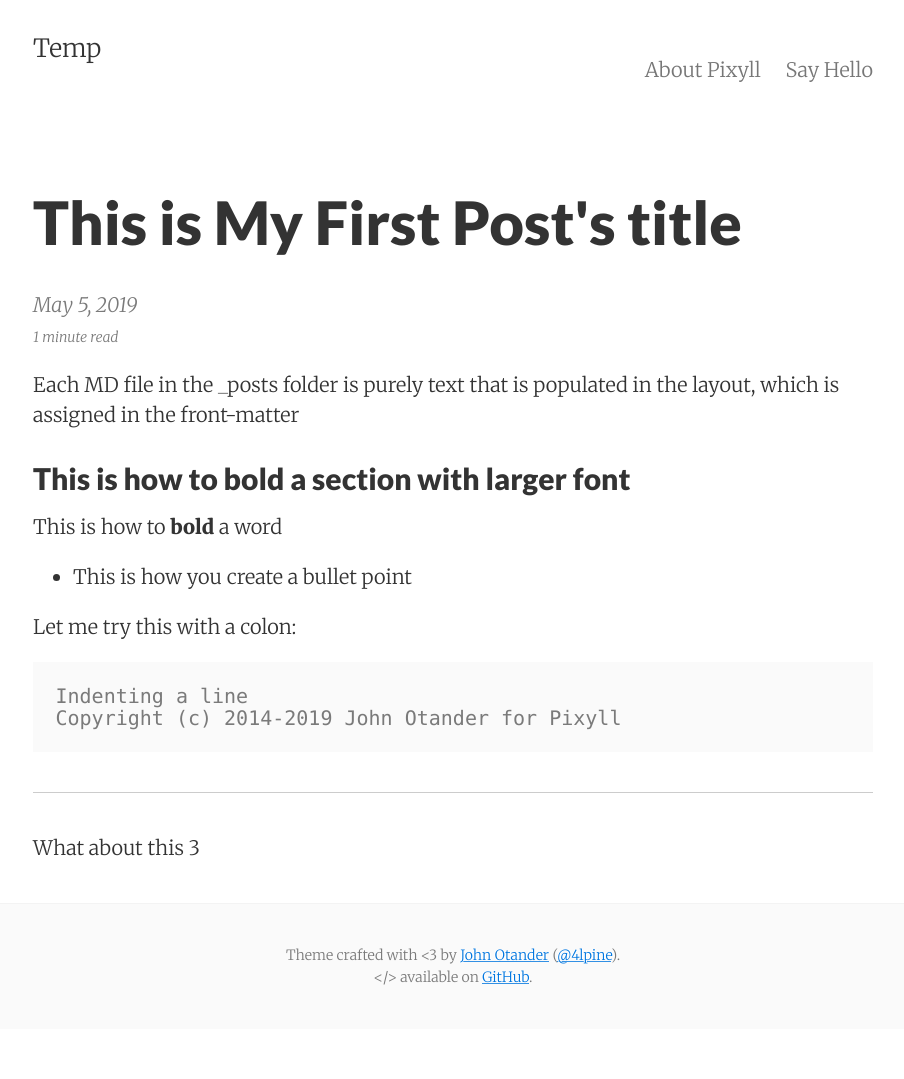
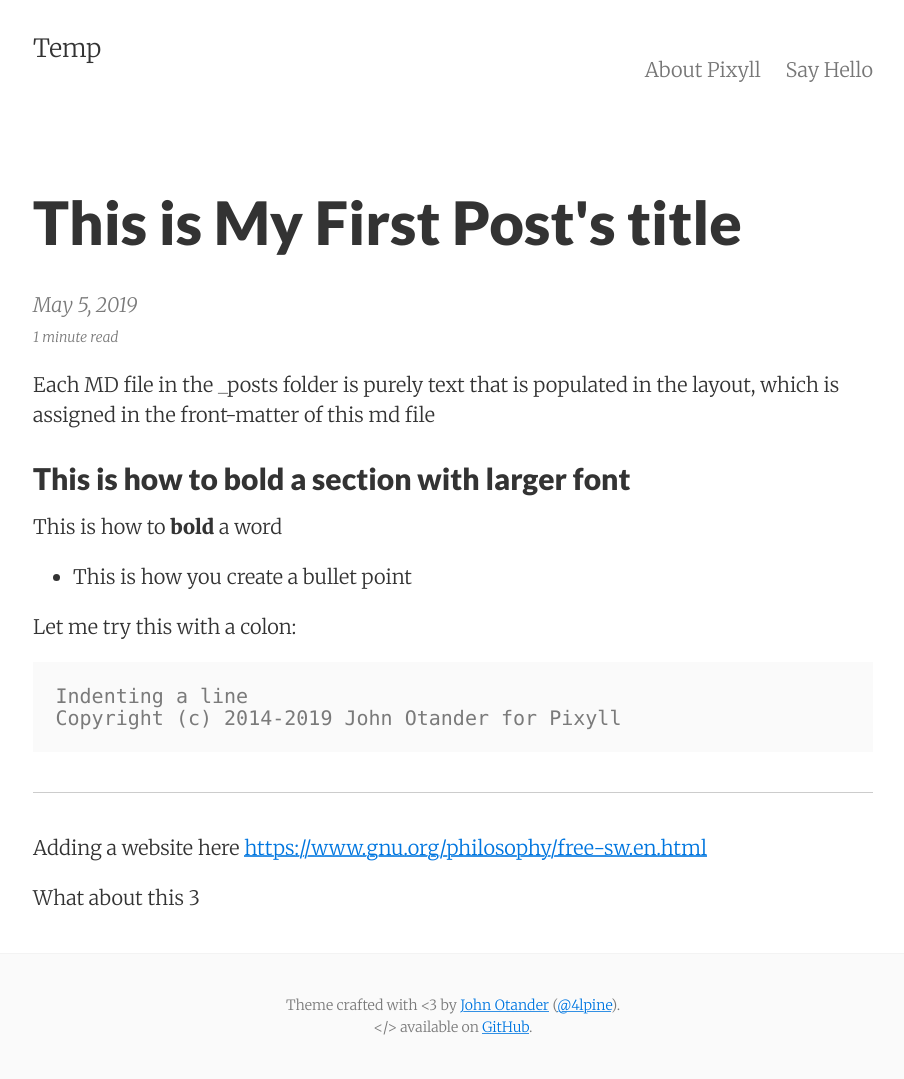
Before and after one commit to palmerco/web_server, a Jekyll site: the page built from _posts/2019-05-05-My-First-Post.md, in a window 1280 px wide. Shown: the whole page, without its empty margins (187-1091 px from the left). Built offline with Jekyll 4.4.1, drawn with Linux system fonts in a browser that asks for light colours; before the commit the page ends 1029 px from its top, so only the background shows below that.

Commit message:
learning
learning

```diff
--- a/_posts/2019-05-05-My-First-Post.md
+++ b/_posts/2019-05-05-My-First-Post.md
@@ -8,7 +8,7 @@ categories: jekyll pixyll
 <!-- this language is called markdown. I think? -->
 
 Each MD file in the _posts folder is purely text that is populated in the layout, which
-is assigned in the front-matter
+is assigned in the front-matter of this md file
 
 ## This is how to bold a section with larger font
 
@@ -24,8 +24,10 @@ Let me try this with a colon:
 <!-- creating a solid line is the three dashes below -->
 ---
 
+Adding a website here <https://www.gnu.org/philosophy/free-sw.en.html>
+
 [^1]: Creating an enumerated list.
-[^2]: Linking a website <https://www.gnu.org/philosophy/free-sw.en.html>.
+[^2]: Linking a website.
 [^3]: This is stupid if you need three to show up.
 
 What about this 3
```
